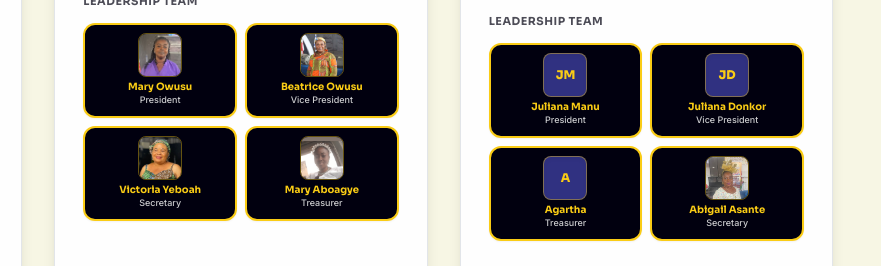
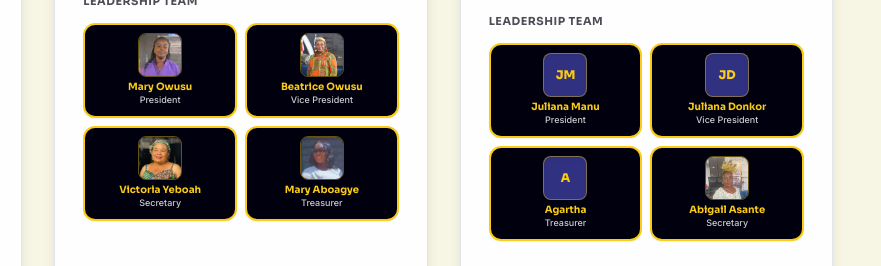
Before and after one commit to heyywillz/TWAG-Website, a website: page departments.html in a window 1280 px wide. Shown: the part 2000-2266 px from the top of the page, 399-1280 px from the left. Drawn offline with nearby package versions, Linux system fonts and the light colour scheme.

Commit message:
Update Mary Aboagye photo to imageye___-_imgi_18_adwoadick.jpg in Women's Ministry

```diff
--- a/departments.html
+++ b/departments.html
@@ -515,7 +515,7 @@
                     </div>
                     <!-- Mary Aboagye -->
                     <div class="flex flex-col items-center text-center p-2 rounded-xl bg-navy border-2 border-gold shadow-sm">
-                      <img src="Department Images/imageye___-_imgi_22_naomiserwaa treasurer.jpg" alt="Mary Aboagye" class="w-11 h-11 rounded-lg object-cover mb-1 border border-gold/40">
+                      <img src="Department Images/imageye___-_imgi_18_adwoadick.jpg" alt="Mary Aboagye" class="w-11 h-11 rounded-lg object-cover mb-1 border border-gold/40">
                       <span class="font-sora text-[10px] font-bold text-gold leading-tight truncate w-full">Mary Aboagye</span>
                       <span class="font-inter text-[9px] text-white/80 font-medium truncate w-full">Treasurer</span>
                     </div>
@@ -1519,7 +1519,7 @@
           { name: "Mary Owusu", role: "President", photo: "Department Images/imageye___-_imgi_15_marywm.jpg" },
           { name: "Beatrice Owusu", role: "Vice President", photo: "Department Images/imageye___-_imgi_16_bee.jpg" },
           { name: "Victoria Yeboah", role: "Secretary", photo: "Department Images/imageye___-_imgi_17_maabrafi.jpg" },
-          { name: "Mary Aboagye", role: "Treasurer", photo: "Department Images/imageye___-_imgi_22_naomiserwaa treasurer.jpg" }
+          { name: "Mary Aboagye", role: "Treasurer", photo: "Department Images/imageye___-_imgi_18_adwoadick.jpg" }
         ]
       },
       joy: {
```
